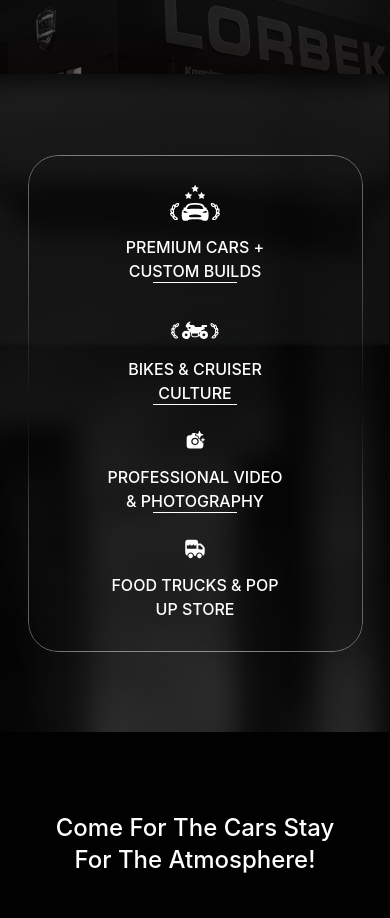
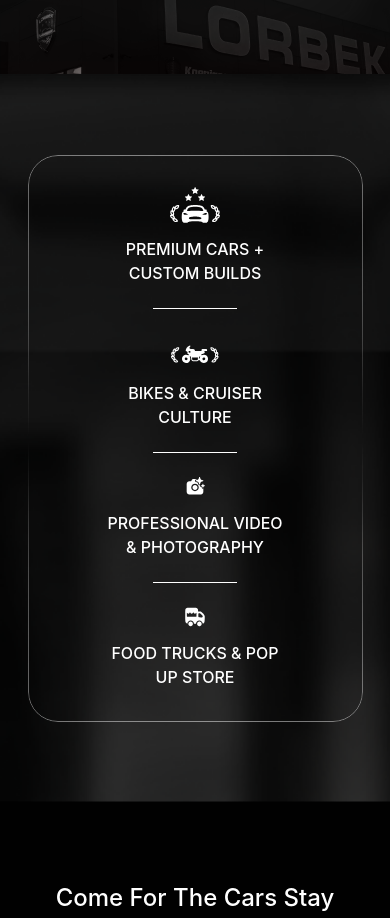
Before and after one commit to milkyano-cpu/snm, a Next.js app: page / in a window 390 px wide. Shown: the part 829-1747 px from the top of the page. Built offline with nearby package versions, Linux system fonts and the light colour scheme; no server answers.

Commit message:
fix: fix spacing with separator on feature section for mobile view

```diff
--- a/src/app/globals.css
+++ b/src/app/globals.css
@@ -530,11 +530,12 @@ html {
 }
 
 /* Features Mobile */
-.features-mobile {
+.features-mobile > div:not(:last-child) {
   position: relative;
+  padding-bottom: 24px;
 }
 
-.features-mobile::after {
+.features-mobile > div:not(:last-child)::after {
   content: "";
   display: block;
   position: absolute;
@@ -547,6 +548,7 @@ html {
 /* Featured Car Mobile Section Separator */
 .featured-car > div:not(:last-child) {
   position: relative;
+  padding-bottom: 24px;
 }
 
 .featured-car > div:not(:last-child)::after {
--- a/src/components/Breakpoint/MobileView.jsx
+++ b/src/components/Breakpoint/MobileView.jsx
@@ -5,6 +5,7 @@ import HeroSectionMobile from "../Hero/HeroSectionMobile";
 import JargonSectionMobile from "../Jargon/JargonSectionMobile";
 import { RegistrationFormV3 } from "../RegistrationForm/RegistrationFormV3";
 import RulesSectionMobile from "../Rules/RulesSectionMobile";
+import SeeYouSectionMobile from "../SeeYou/SeeYouSectionMobile";
 import VipSectionMobile from "../Vip/VipSectionMobile";
 
 export default function MobileView() {
@@ -18,6 +19,7 @@ export default function MobileView() {
       <RegistrationFormV3 />
       <GalleryMobileSection />
       <JargonSectionMobile />
+      <SeeYouSectionMobile />
     </div>
   );
 }
--- a/src/components/Feature/FeatureSectionMobile.jsx
+++ b/src/components/Feature/FeatureSectionMobile.jsx
@@ -7,8 +7,8 @@ export default function FeatureSectionMobile() {
   return (
     <section className="bg-feature-section-mobile py-20">
       <div className="fading-border mx-auto flex max-w-84 justify-center">
-        <div className="flex max-w-44 flex-col items-center gap-6.5 py-7.5">
-          <div className="features-mobile flex flex-col items-center gap-3.5">
+        <div className="features-mobile flex max-w-44 flex-col items-center gap-6 py-8">
+          <div className="flex flex-col items-center gap-3.5">
             <div>
               <PremiumCarIcon className="h-9 w-12.5" />
             </div>
@@ -17,14 +17,14 @@ export default function FeatureSectionMobile() {
             </p>
           </div>
 
-          <div className="features-mobile flex flex-col items-center gap-3.5">
+          <div className="flex flex-col items-center gap-3.5">
             <div>
               <MotorCycleIcon className="h-8.5 w-12" />
             </div>
             <p className="text-center font-medium">BIKES & CRUISER CULTURE</p>
           </div>
 
-          <div className="features-mobile flex flex-col items-center gap-3.5">
+          <div className="flex flex-col items-center gap-3.5">
             <div>
               <CameraIcon className="h-5 w-5" />
             </div>
--- a/src/components/FeaturedCar/FeaturedCarMobile.jsx
+++ b/src/components/FeaturedCar/FeaturedCarMobile.jsx
@@ -6,7 +6,7 @@ export default function FeaturedCarMobile() {
       </h2>
       <div className="fading-border mx-auto w-84 grow py-8">
         <div className="featured-car mx-auto flex max-w-55 flex-col gap-6">
-          <div className="flex flex-col items-center gap-6 pb-6 text-center">
+          <div className="flex flex-col items-center gap-6 text-center">
             <div className="mx-auto flex h-5 w-5 items-center justify-center rounded-full bg-white text-lg font-light text-black">
               <span>1</span>
             </div>
@@ -15,7 +15,7 @@ export default function FeaturedCarMobile() {
             </p>
           </div>
 
-          <div className="flex flex-col items-center gap-6 pb-6 text-center">
+          <div className="flex flex-col items-center gap-6 text-center">
             <div className="mx-auto flex h-5 w-5 items-center justify-center rounded-full bg-white text-lg font-light text-black">
               <span>2</span>
             </div>
```
